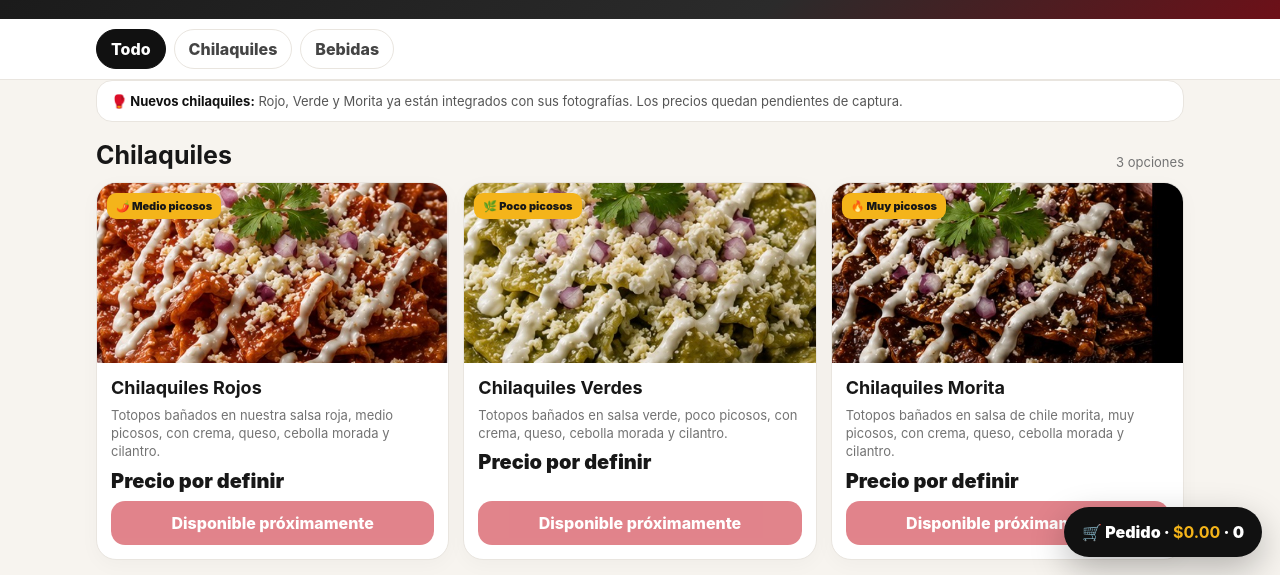
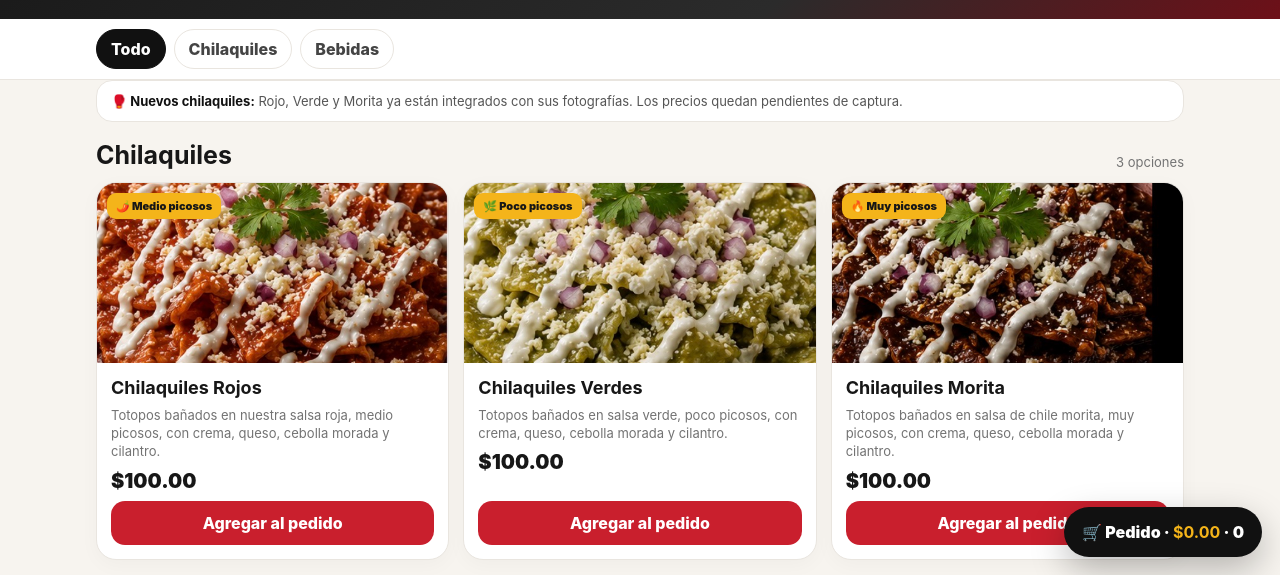
Before and after one commit to optimus-lab/SantoChilaquil, a plain HTML site: page index.html in a window 1280 px wide. Shown: the part 225-800 px from the top of the page. Drawn offline with Linux system fonts and the light colour scheme.

Commit message:
actualizacion precios

```diff
--- a/index.html
+++ b/index.html
@@ -117,9 +117,9 @@ const CONFIG = {
    extras = opciones adicionales que el cliente puede seleccionar.
 */
 const PRODUCTS = [
-  {id:"chilaquiles-rojos",category:"Chilaquiles",name:"Chilaquiles Rojos",price:100,pricePending:true,description:"Totopos bañados en nuestra salsa roja, medio picosos, con crema, queso, cebolla morada y cilantro.",image:"chilaquiles-rojos.jpeg",badge:"🌶️ Medio picosos",extras:[["Huevo",20],["Pollo",30],["Bisteck",30],["Aguacate",25]]},
-  {id:"chilaquiles-verdes",category:"Chilaquiles",name:"Chilaquiles Verdes",price:100,pricePending:true,description:"Totopos bañados en salsa verde, poco picosos, con crema, queso, cebolla morada y cilantro.",image:"chilaquiles-verdes.jpeg",badge:"🌿 Poco picosos",extras:[["Huevo",20],["Pollo",30],["Bisteck",30],["Aguacate",25]]},
-  {id:"chilaquiles-morita",category:"Chilaquiles",name:"Chilaquiles Morita",price:100,pricePending:true,description:"Totopos bañados en salsa de chile morita, muy picosos, con crema, queso, cebolla morada y cilantro.",image:"chilaquiles-morita.jpeg",badge:"🔥 Muy picosos",extras:[["Huevo",20],["Pollo",30],["Bisteck",30],["Aguacate",25]]},
+  {id:"chilaquiles-rojos",category:"Chilaquiles",name:"Chilaquiles Rojos",price:100,description:"Totopos bañados en nuestra salsa roja, medio picosos, con crema, queso, cebolla morada y cilantro.",image:"chilaquiles-rojos.jpeg",badge:"🌶️ Medio picosos",extras:[["Huevo",20],["Pollo",30],["Bisteck",30],["Aguacate",25]]},
+  {id:"chilaquiles-verdes",category:"Chilaquiles",name:"Chilaquiles Verdes",price:100,description:"Totopos bañados en salsa verde, poco picosos, con crema, queso, cebolla morada y cilantro.",image:"chilaquiles-verdes.jpeg",badge:"🌿 Poco picosos",extras:[["Huevo",20],["Pollo",30],["Bisteck",30],["Aguacate",25]]},
+  {id:"chilaquiles-morita",category:"Chilaquiles",name:"Chilaquiles Morita",price:100,pricePending:false,description:"Totopos bañados en salsa de chile morita, muy picosos, con crema, queso, cebolla morada y cilantro.",image:"chilaquiles-morita.jpeg",badge:"🔥 Muy picosos",extras:[["Huevo",20],["Pollo",30],["Bisteck",30],["Aguacate",25]]},
   {id:"agua-jamaica",category:"Bebidas",name:"Agua de Jamaica",price:35,description:"Refrescante y preparada en casa.",image:"https://images.unsplash.com/photo-1551024709-8f23befc6f87?auto=format&fit=crop&w=900&q=80",extras:[["Grande",10]]},
   {id:"agua-horchata",category:"Bebidas",name:"Agua de Horchata",price:35,description:"Cremosa, fresca y bien fría.",image:"https://images.unsplash.com/photo-1544145945-f90425340c7e?auto=format&fit=crop&w=900&q=80",extras:[["Grande",10]]},
   {id:"cafe",category:"Bebidas",name:"Café de olla",price:35,description:"Café caliente para acompañar tu desayuno.",image:"https://images.unsplash.com/photo-1495474472287-4d71bcdd2085?auto=format&fit=crop&w=900&q=80",extras:[["Leche",5]]}
```
